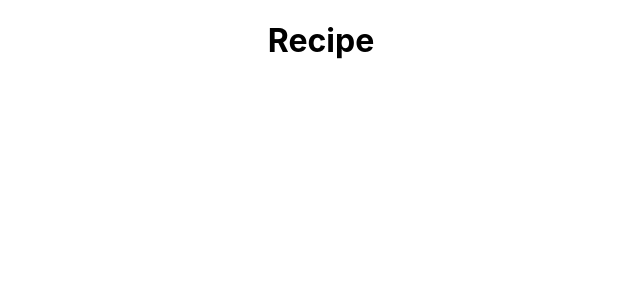
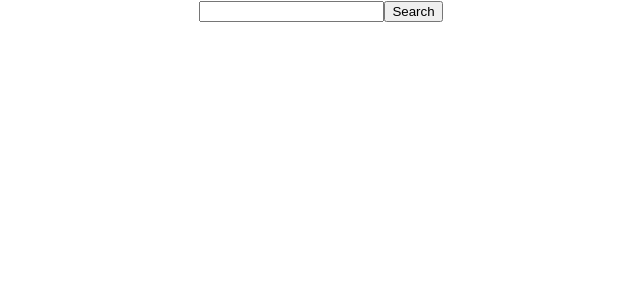
Before and after one commit to liaozhuzhu/Recipe, a React (Create React App) app: page / in a window 1280 px wide. Shown: the top 300 px of the page, without its empty margins (319-959 px from the left). Built offline with nearby package versions, Linux system fonts and the light colour scheme.

Commit message:
Added API

```diff
--- a/src/App.js
+++ b/src/App.js
@@ -1,12 +1,23 @@
-import logo from './logo.svg';
+import React, {useEffect, useState} from "react";
 import './App.css';
 
 const App = () => {
   const APP_ID = "cda2c799";
   const APP_KEY = "b2405b2b0ae79d4f6e6aeb8290b61842";
+  const req = `https://api.edamam.com/api/recipes/v2?type=public&q=chicken&app_id=${APP_ID}&app_key=${APP_KEY}`;
+
+  const [counter, setCounter] = useState(0);
+
+  useEffect(() => {
+    console.log("Run");
+  });
+
   return (
     <div className="App">
-      <h1>Recipe</h1>
+      <form className="search-form">
+        <input className="search-bar" type="text"/>
+        <button className="search-button" type="submit">Search</button>
+      </form>
     </div>
   )
 }
```
